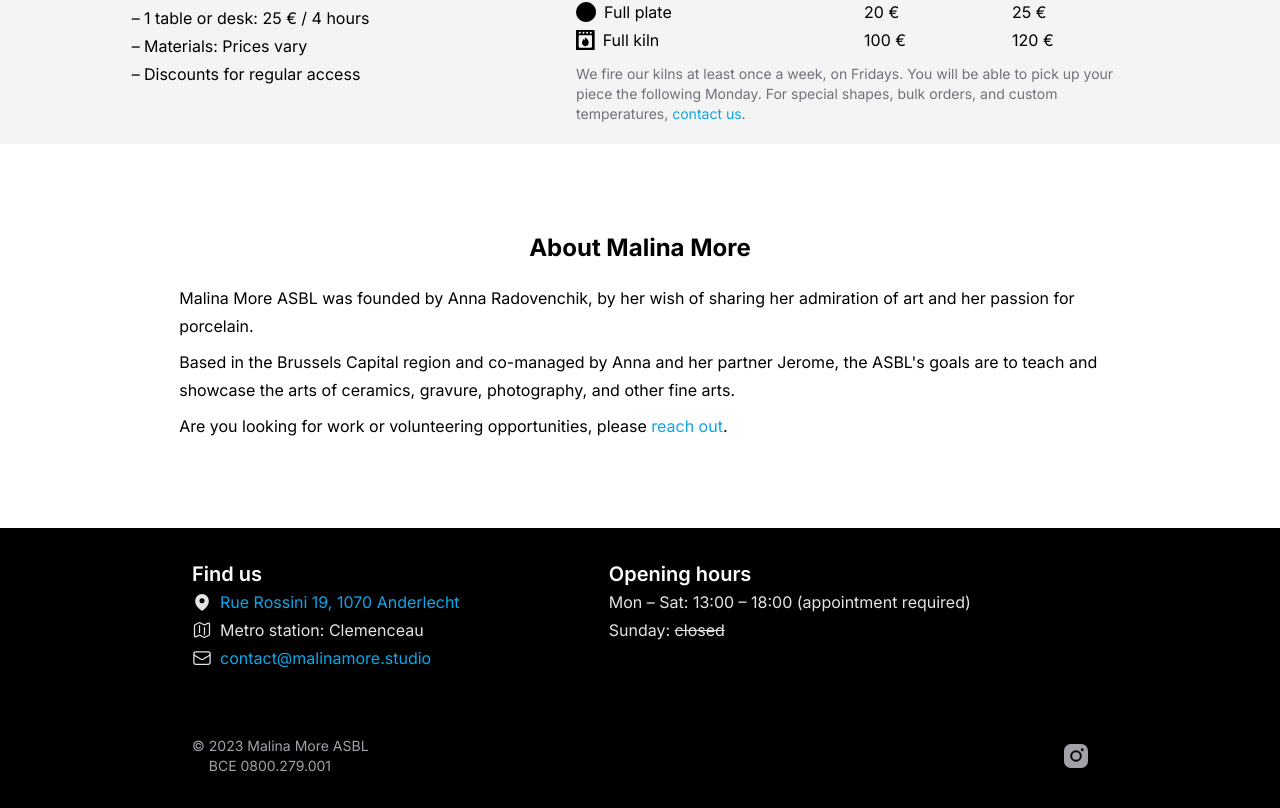
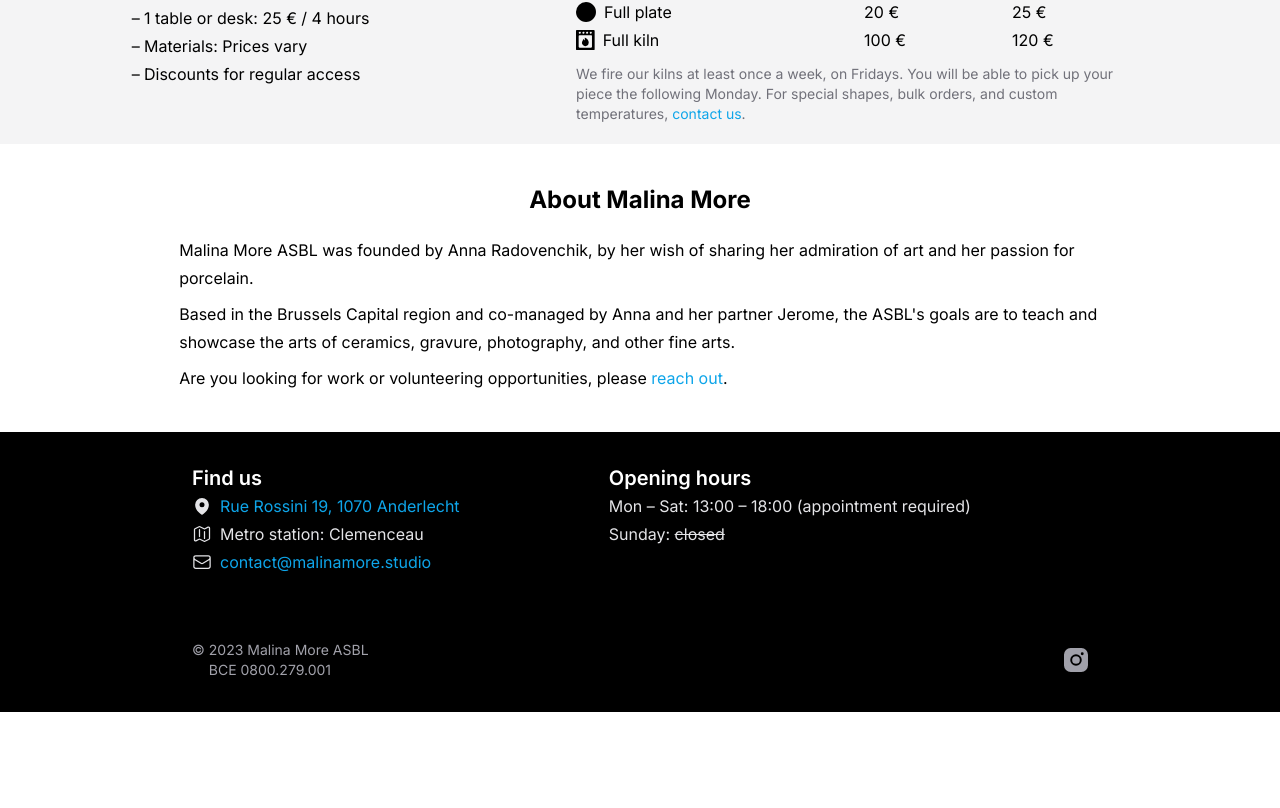
Before and after one commit to jleclanche/malinamore.studio, a Next.js app: page / in a window 1280 px wide. Shown: the part 1551-2359 px from the top of the page. After the commit the page ends 2263 px from the top, so only its background shows below. Built offline with nearby package versions, Linux system fonts and the light colour scheme.

Commit message:
Remove unnecessary padding

```diff
--- a/app/page.tsx
+++ b/app/page.tsx
@@ -209,7 +209,7 @@ export default function Home() {
 				</div>
 			</section>
 
-			<section id="about" className="py-12 max-w-5xl">
+			<section id="about" className=" max-w-5xl">
 				<div className="px-[5%]">
 					<h1 className="font-bold text-2xl text-center mb-5">
 						About Malina More
```
